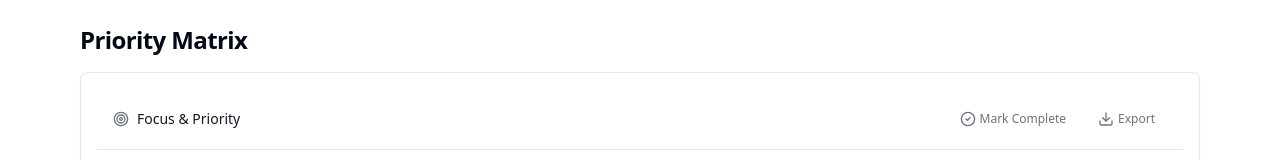
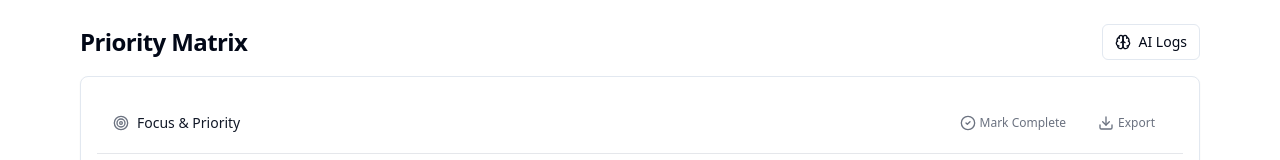
Before and after one commit to georgesiosi/gsdapp, a Next.js app: page / in a window 1280 px wide. Shown: the top 160 px of the page. Built offline with nearby package versions, Linux system fonts and the light colour scheme.

Commit message:
Update navigation with AI logs link and adjust configuration settings

```diff
--- a/app/page.tsx
+++ b/app/page.tsx
@@ -1,10 +1,21 @@
 import { TaskManager } from "@/components/task-manager"
 import { GoalSetter } from "@/components/goal-setter"
+import { Button } from "@/components/ui/button"
+import { Brain } from "lucide-react"
+import Link from "next/link"
 
 export default function HomePage() {
   return (
     <main className="container mx-auto px-4 py-6 max-w-6xl">
-      <h1 className="text-2xl font-bold tracking-tight mb-4">Priority Matrix</h1>
+      <div className="flex items-center justify-between mb-4">
+        <h1 className="text-2xl font-bold tracking-tight">Priority Matrix</h1>
+        <Link href="/ai-logs">
+          <Button variant="outline" size="sm" className="gap-2">
+            <Brain className="h-4 w-4" />
+            <span>AI Logs</span>
+          </Button>
+        </Link>
+      </div>
       <div className="space-y-6">
         <GoalSetter />
         <TaskManager />
--- a/next.config.js
+++ b/next.config.js
@@ -2,6 +2,10 @@
 const nextConfig = {
   reactStrictMode: true,
   swcMinify: true,
+  // Set default port to 3051
+  env: {
+    PORT: 3051,
+  },
   // Configure headers to allow service worker registration
   async headers() {
     return [
```
Also changed, not shown: package.json (+7 -3 lines), 1 other file (tests, documents, lock files or other folders).
